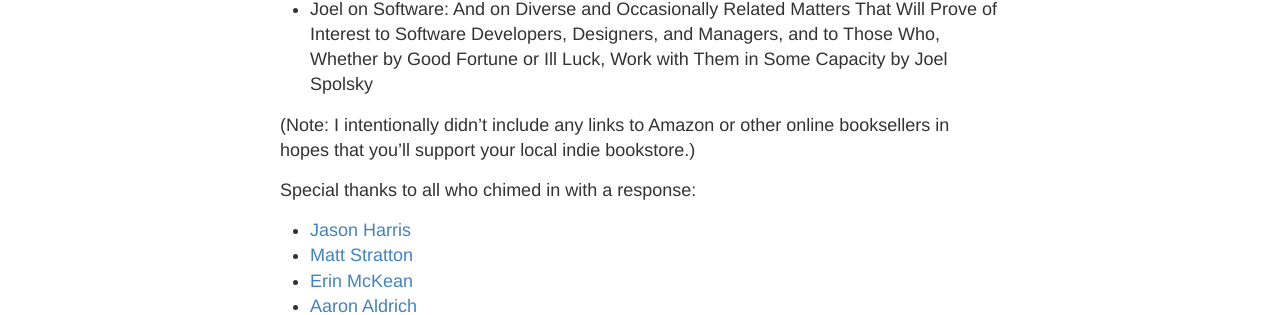
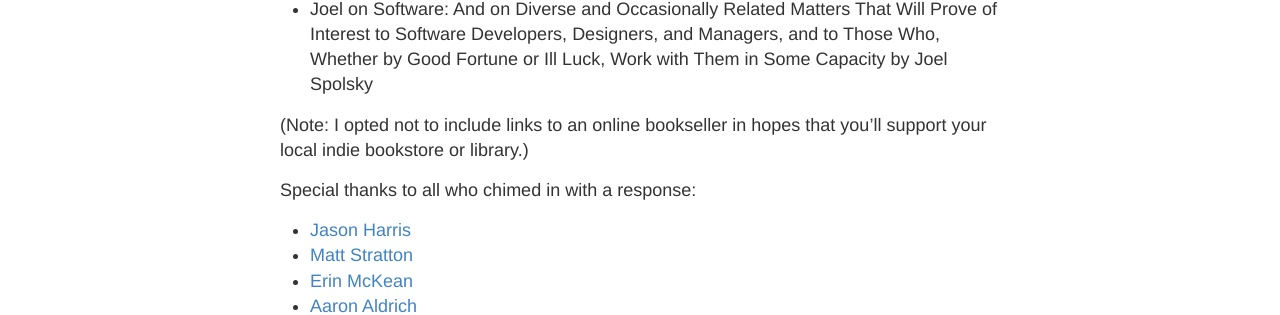
Before and after one commit to johncoghlan/johncoghlan.github.io, a Jekyll site: the page built from _posts/2017-12-14-the-evangelists-reading-list.md, in a window 1280 px wide. Shown: the part 1348-1663 px from the top of the page. Built offline with Jekyll 4.4.1, drawn with Linux system fonts in a browser that asks for light colours.

Commit message:
Update 2017-12-14-the-evangelists-reading-list.md

```diff
--- a/_posts/2017-12-14-the-evangelists-reading-list.md
+++ b/_posts/2017-12-14-the-evangelists-reading-list.md
@@ -32,7 +32,7 @@ If you are not a tech evangelist, you may still find some interesting recommenda
 * Tools of Titans: The Tactics, Routines, and Habits of Billionaires, Icons, and World*Class Performers by Timothy Ferriss
 * Joel on Software: And on Diverse and Occasionally Related Matters That Will Prove of Interest to Software Developers, Designers, and Managers, and to Those Who, Whether by Good Fortune or Ill Luck, Work with Them in Some Capacity by Joel Spolsky
 
-(Note: I intentionally didn't include any links to Amazon or other online booksellers in hopes that you'll support your local indie bookstore.)
+(Note: I opted not to include links to an online bookseller in hopes that you'll support your local indie bookstore or library.)
 
 Special thanks to all who chimed in with a response:
 * [Jason Harris](https://twitter.com/harrisja)
```
